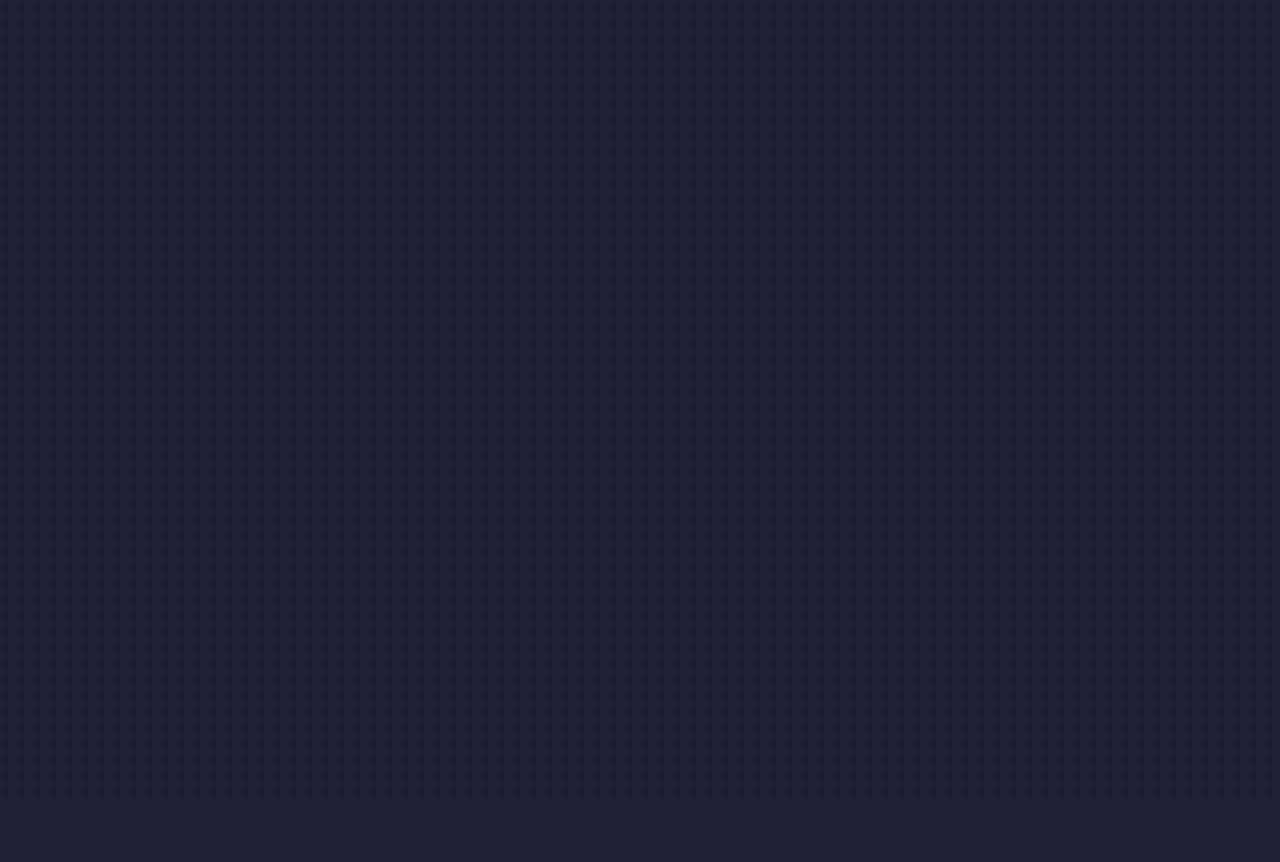
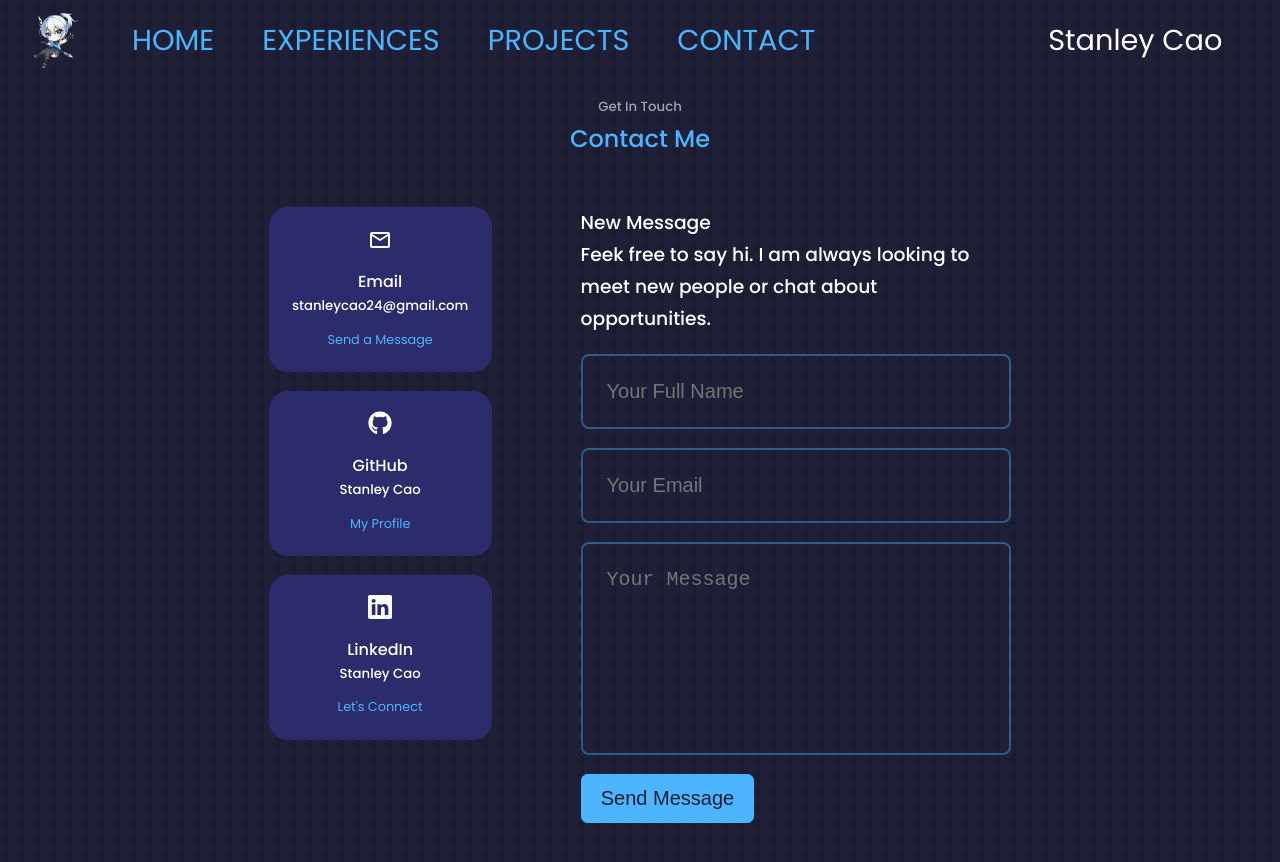
Before and after one commit to Stanley-Cao/Portfolio-Website, a React (Create React App) app: page /Contact in a window 1280 px wide. Shown: the top 862 px of the page. Before the commit the page ends 800 px from the top, so only its background shows below. Built offline with nearby package versions, Linux system fonts and the light colour scheme.

Commit message:
update links

```diff
--- a/src/App.jsx
+++ b/src/App.jsx
@@ -1,23 +1,22 @@
-import React from 'react'
+import React from 'react';
 import { BrowserRouter as Router, Routes, Route} from 'react-router-dom';
-import Navbar from './components/Navigation'
-import About from './components/About'
-import Experience from './components/Experience'
-import Projects from './components/Projects'
-import Contact from './components/Contact'
-
+import Navbar from './components/Navigation';
+import About from './components/About';
+import Experience from './components/Experience';
+import Projects from './components/Projects';
+import Contact from './components/Contact';
 
 
 const app = () => {
   return (
     <div>
-      <Router basename={"/portfolio"}>
+      <Router basename={"/"}>
         <Navbar />
         <Routes>
-          <Route path="/portfolio" exact element={<About/>}/>
-          <Route path="/portfolio/Experience" exact element={<Experience/>}/>
-          <Route path="/portfolio/Projects" exact element={<Projects/>}/>
-          <Route path="/portfolio/Contact" exact element={<Contact/>}/>
+          <Route path="/" exact element={<About/>}/>
+          <Route path="/Experience" exact element={<Experience/>}/>
+          <Route path="/Projects" exact element={<Projects/>}/>
+          <Route path="/Contact" exact element={<Contact/>}/>
         </Routes>
       </Router>
     </div>
--- a/src/components/Navigation.js
+++ b/src/components/Navigation.js
@@ -15,10 +15,10 @@ const MobileNavbar = () => {
       <div className="navbar-links">
         <ul className="nav-items">
           <li className="nav-pages"><img className="jett" src={logo} style={{ width: 60, height: 55}} alt=""/></li>
-          <li className="nav-pages"><a href="/portfolio">HOME</a></li>
-          <li className="nav-pages"><a href="/portfolio/Experience">EXPERIENCES</a></li>
-          <li className="nav-pages"><a href="/portfolio/Projects">PROJECTS</a></li>
-          <li className="nav-pages"><a href="/portfolio/Contact">CONTACT</a></li>
+          <li className="nav-pages"><a href="/">HOME</a></li>
+          <li className="nav-pages"><a href="/Experience">EXPERIENCES</a></li>
+          <li className="nav-pages"><a href="/Projects">PROJECTS</a></li>
+          <li className="nav-pages"><a href="/Contact">CONTACT</a></li>
         </ul>
       </div>
       <a href="#" className="toggle-button" onClick={() => setOpenNavbar(!openNavbar)}>
@@ -30,10 +30,10 @@ const MobileNavbar = () => {
       {windowWidth <= 1000 && openNavbar && (
         <div className="navbar-links-active">
           <ul className="nav-items">
-            <li className="nav-pages"><a href="/portfolio">HOME</a></li>
-            <li className="nav-pages"><a href="/portfolio/Experience">EXPERIENCES</a></li>
-            <li className="nav-pages"><a href="/portfolio/Projects">PROJECTS</a></li>
-            <li className="nav-pages"><a href="/portfolio/Contact">CONTACT</a></li>
+            <li className="nav-pages"><a href="/">HOME</a></li>
+            <li className="nav-pages"><a href="/Experience">EXPERIENCES</a></li>
+            <li className="nav-pages"><a href="/Projects">PROJECTS</a></li>
+            <li className="nav-pages"><a href="/Contact">CONTACT</a></li>
           </ul>
         </div>
       )}
```
